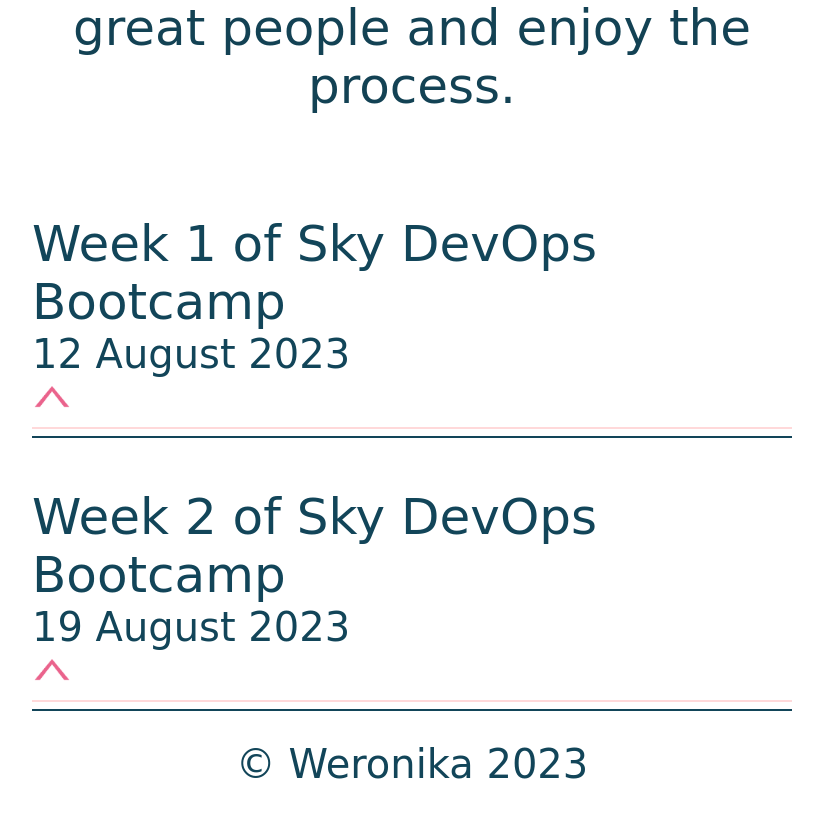
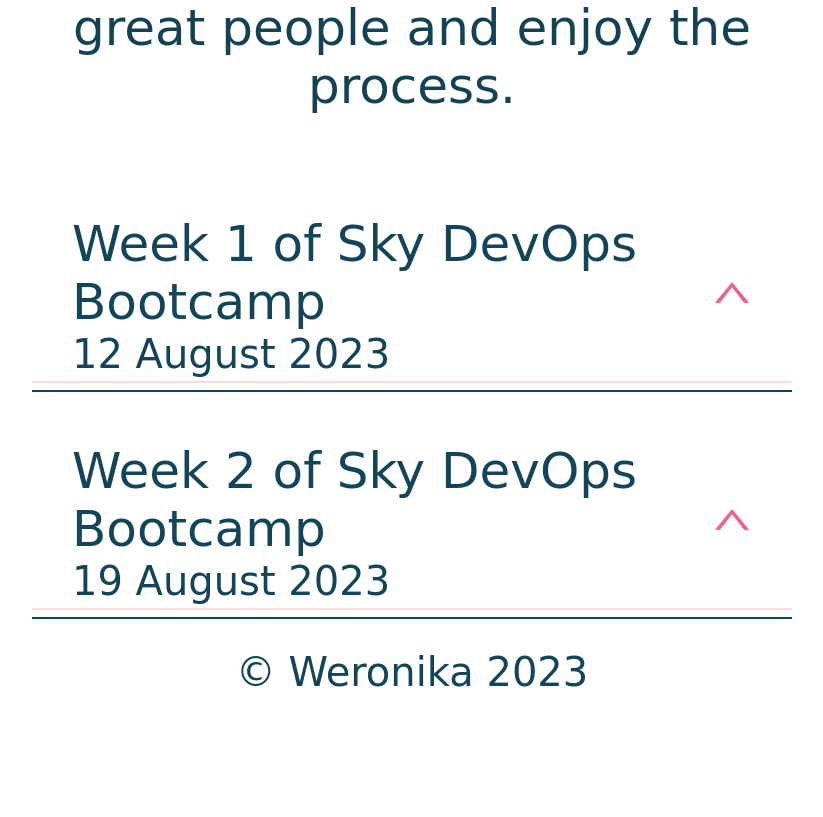
Before and after one commit to WeraGitHub/PawsForThought, a Flask app: page / in a window 1280 px wide. Shown: the part 1245-2062 px from the top of the page, without its empty margins (228-1051 px from the left). After the commit the page ends 1932 px from the top, so only its background shows below. Run offline with Flask 3, Linux system fonts and the light colour scheme; some web fonts are replaced.

Commit message:
Style for each post heading + position the arrow/chervon

```diff
--- a/application/static/styles.css
+++ b/application/static/styles.css
@@ -86,6 +86,17 @@
     padding-top: 50px;
 }
 
+.post-info-flex-container {
+    display: flex;
+    justify-content: space-between;
+    align-items: center;
+    padding: 0 40px;
+}
+
+.post-info {
+    flex: 1;
+}
+
 .post h2 {
     font-size: 50px;
     font-weight: normal;
--- a/application/templates/home.html
+++ b/application/templates/home.html
@@ -47,10 +47,19 @@
 
     {% for post in posts %}
     <div class="post">
-        <h2>{{  post.title  }}</h2>
-        <p>{{  post.date  }}</p>
-        <img class="arrow" src="{{  url_for('static', filename='arrow-up.png') }}" alt="Clickable arrow"/>
+
+        <div class="post-info-flex-container">
+            <div class="post-info">
+                <h2>{{  post.title  }}</h2>
+                <p>{{  post.date  }}</p>
+            </div>
+
+            <img class="arrow" src="{{  url_for('static', filename='arrow-up.png') }}"
+                 data-alt-src="{{ url_for('static', filename='arrow-down.png') }}" alt="Clickable arrow"/>
+        </div>
+
         <div class="light-pink-line"></div>
+
         <div class="inner-post display">
             <p>{{  post.text | safe }} </p>
             {% if post.pictures %}
```
